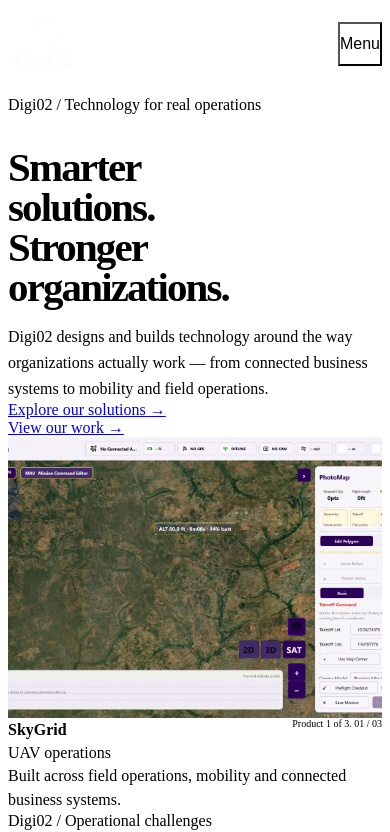
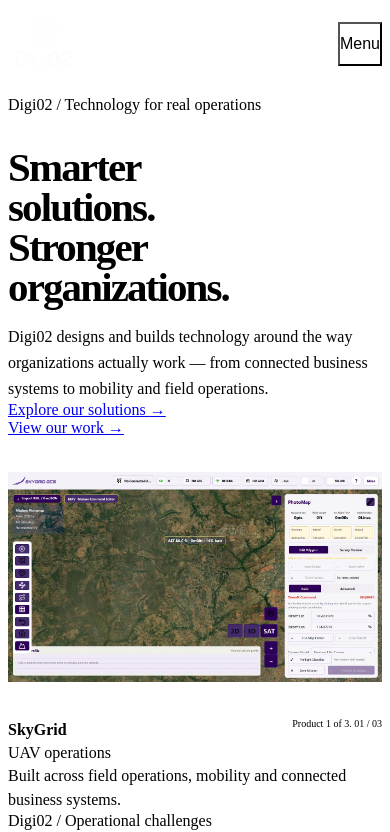
Before and after one commit to emmy16-glitch/Digi02_website, a React (Vite) app: page / in a window 390 px wide. Shown: the top 832 px of the page. Built offline with nearby package versions, Linux system fonts and the light colour scheme; the HTML template or start-up script is replaced by a standard one.

Commit message:
Fix hero edge reveal layering and mobile evidence fit

```diff
--- a/src/styles/home-hero.css
+++ b/src/styles/home-hero.css
@@ -74,10 +74,6 @@
     both;
 }
 
-/* ==========================================================
-   PRODUCT EVIDENCE — NAVIGATION IS DISCOVERED AT THE EDGE
-   ========================================================== */
-
 .product-evidence {
   min-width: 0;
   margin: 0;
@@ -124,7 +120,7 @@
 
 .product-evidence__adjacent {
   z-index: 2;
-  opacity: var(--edge-opacity);
+  opacity: 0;
   pointer-events: none;
   transition:
     opacity var(--motion-ui) var(--ease-standard),
@@ -141,6 +137,7 @@
 
 .product-evidence__viewport[data-hover='left'] .product-evidence__adjacent--previous,
 .product-evidence__viewport[data-hover='right'] .product-evidence__adjacent--next {
+  opacity: var(--edge-opacity);
   transform: translateX(0) scale(1);
 }
 
@@ -328,7 +325,6 @@
   }
 }
 
-/* Keep the split composition on iPad-class widths. */
 @media (max-width: 58rem) {
   .home-hero__inner {
     min-height: auto;
@@ -391,6 +387,13 @@
     aspect-ratio: 4 / 3;
   }
 
+  .product-evidence__current[data-product='skygrid'] img,
+  .product-evidence__adjacent[data-product='skygrid'] img {
+    background: var(--bg-950);
+    object-fit: contain;
+    object-position: center;
+  }
+
   .product-evidence__footer {
     min-height: auto;
     align-items: flex-start;
@@ -414,7 +417,6 @@
   }
 }
 
-/* Touch-only phones get explicit fallback controls; larger touch screens can swipe. */
 @media (max-width: 47.9375rem) and (hover: none) and (pointer: coarse) {
   .product-evidence__hover-zone,
   .product-evidence__adjacent {
```
